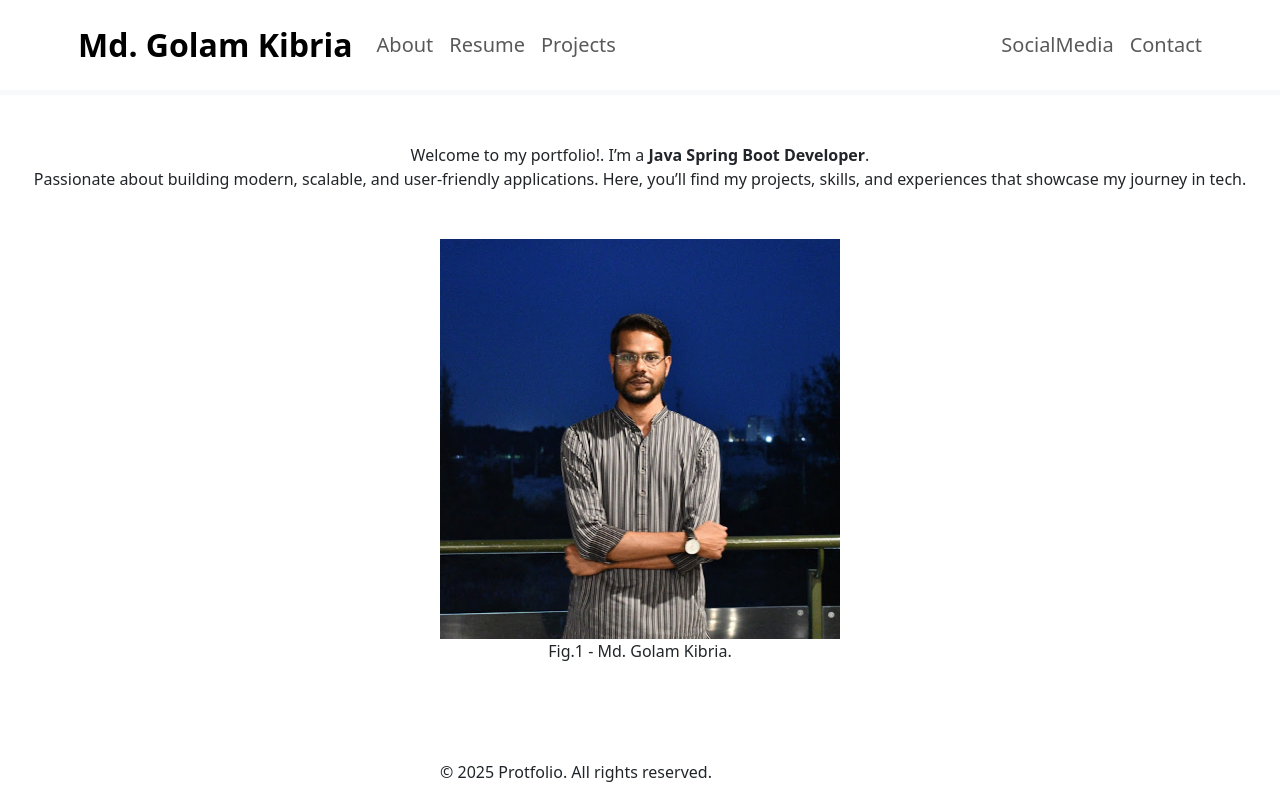
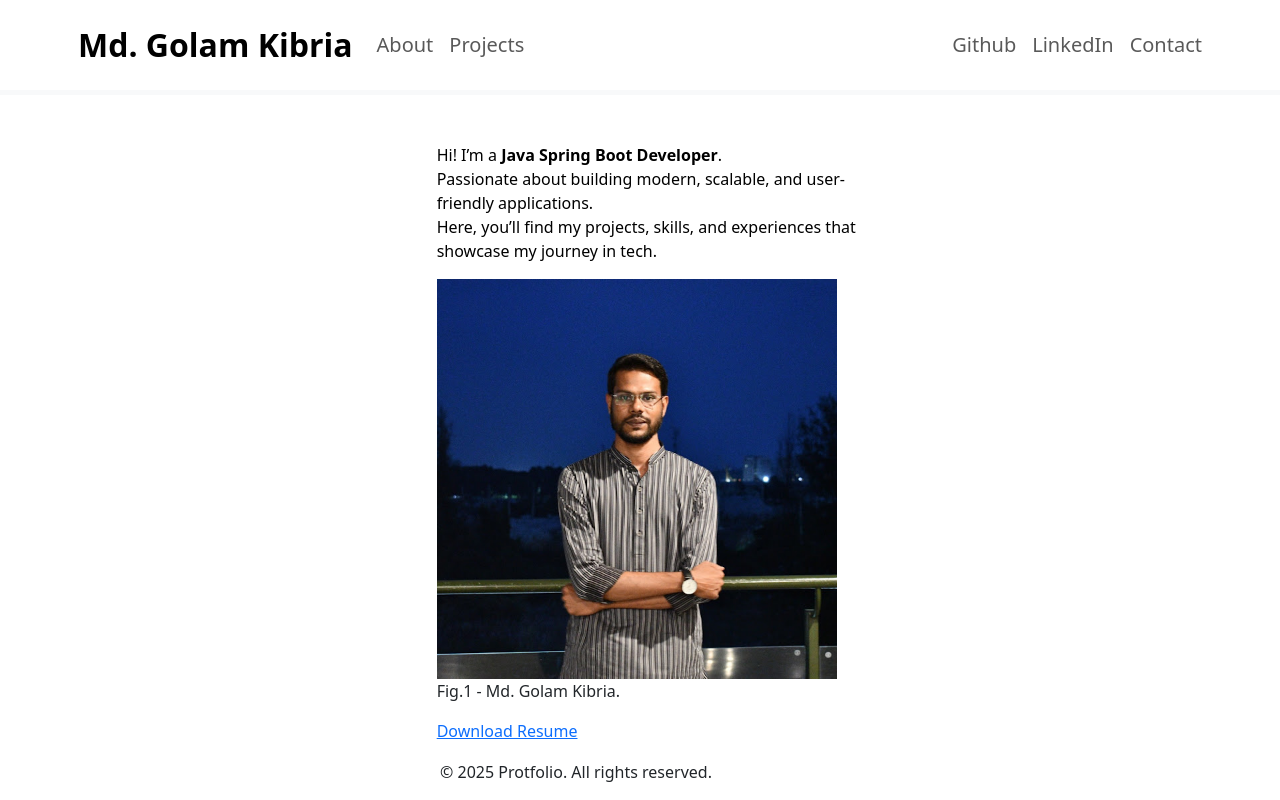
Before and after one commit to kibria1010/protfolio, a React (Create React App) app: page / in a window 1280 px wide. Built offline with nearby package versions, Linux system fonts and the light colour scheme.

Commit message:
added resume

```diff
--- a/package.json
+++ b/package.json
@@ -10,6 +10,7 @@
     "bootstrap": "^5.3.7",
     "react": "^19.1.1",
     "react-dom": "^19.1.1",
+    "react-pdf": "^10.1.0",
     "react-router-dom": "^7.8.2",
     "react-scripts": "5.0.1",
     "web-vitals": "^2.1.4"
--- a/src/component/HeaderComponent.jsx
+++ b/src/component/HeaderComponent.jsx
@@ -20,12 +20,6 @@ function HeaderComponent() {
                                 <li className="nav-item fs-5">
                                     {
 
-                                        <Link className="nav-link" to="/">Resume</Link>
-                                    }
-                                </li>
-                                <li className="nav-item fs-5">
-                                    {
-
                                         <Link className="nav-link" to="/">Projects</Link>
                                     }
                                 </li>
@@ -35,7 +29,13 @@ function HeaderComponent() {
                             <li className="nav-item fs-5">
                                 {
 
-                                    <Link className="nav-link" to="/">SocialMedia</Link>
+                                    <Link className="nav-link" to="https://github.com/kibria1010" target="_blank">Github</Link>
+                                }
+                            </li>
+                            <li className="nav-item fs-5">
+                                {
+
+                                    <Link className="nav-link" to="https://www.linkedin.com/in/golam-kibria-0741ab1ab/" target="_blank">LinkedIn</Link>
                                 }
                             </li>
                             <li className="nav-item fs-5">
--- a/src/component/Protfolioo.css
+++ b/src/component/Protfolioo.css
@@ -4,3 +4,19 @@
         width: 90%;
         height: 40px;
     }
+
+    .WelcomeComponent {
+        display: flex;
+        width: 100%; /* Or a specific width */
+        height: 20px; /* Or a specific height for the "line" */
+        text-align: left;
+        margin-left: 10px;
+    }
+
+    .segment {
+        flex: 1; /* Distributes available space equally */
+    }
+
+    .segment:last-child {
+        border-right: none; /* Remove border from the last segment */
+    }
--- a/src/component/WelcomeComponent.jsx
+++ b/src/component/WelcomeComponent.jsx
@@ -1,16 +1,21 @@
 import mainLogo from'./kibria.jpg';
+import resume from './Md_Golam_Kibria_Resume.pdf'
 
 function WelcomeComponent() {
+
     return (
         <div className="WelcomeComponent">
-            <div>
-                <p>
-                    Welcome to my portfolio!. I’m a <strong>Java Spring Boot Developer</strong>. <br/>
-                    Passionate about building modern, scalable, and user-friendly applications.
+
+            <div class="segment"></div>
+
+            <div class="segment">
+                <p style={{ color: 'black', fontSize: '16px' }}>
+                    Hi! I’m a <strong>Java Spring Boot Developer</strong>. <br/>
+                    Passionate about building modern, scalable, and user-friendly applications. <br/>
                     Here, you’ll find my projects, skills, and experiences that showcase my journey in tech.
                 </p>
 
-               <nav class="mt-5">
+               <nav class="mt-3">
                     <figure>
                         <img
                         style={{
@@ -21,13 +26,14 @@ function WelcomeComponent() {
 
                         <figcaption>Fig.1 - Md. Golam Kibria.</figcaption>
                     </figure>
+
+                    <a class="mt-3" href={require("./Md_Golam_Kibria_Resume.pdf")} download="Md_Golam_Kibria_Resume">Download Resume</a>
                 </nav>
 
+            </div>
 
-            </div>
-            <div>
+            <div class="segment"></div>
 
-            </div>
         </div>
     )
 }
```
Also changed, not shown: 2 other files (tests, documents, lock files or other folders). Lines whose indentation alone changed are shown as unchanged.
